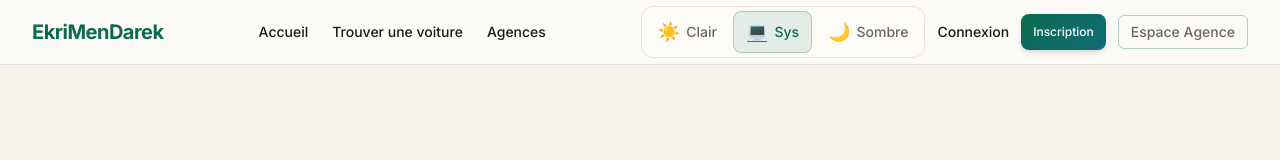
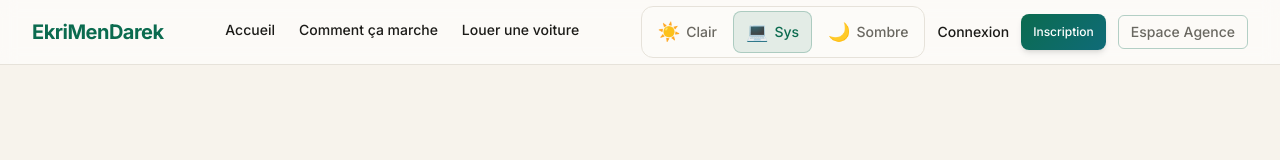
Before and after one commit to echeballah-coder/ekrimendarek-fullstack, a Next.js app in the folder frontend/: page /account in a window 1280 px wide. Shown: the top 160 px of the page. Built offline with nearby package versions, Linux system fonts and the light colour scheme.

Commit message:
P1.2 : header minimal (3 liens) via routes

```diff
--- a/frontend/components/layout/Header.tsx
+++ b/frontend/components/layout/Header.tsx
@@ -1,15 +1,17 @@
 "use client"
 
 import { useEffect, useState } from "react"
-import { useRouter } from "next/navigation"
+import { useRouter, usePathname } from "next/navigation"
 import Link from "next/link"
 import { Button } from "@/components/ui/Button"
 import { getSession, clearSession, UserSession } from "@/lib/authSession"
 import { toast } from "sonner"
 import { ThemeToggle } from "@/components/theme/ThemeToggle"
+import { NAV_PRIMARY, isActivePath } from "@/lib/routes"
 
 export function Header() {
     const router = useRouter()
+    const pathname = usePathname()
     const [session, setSession] = useState<UserSession | null>(null)
     const [mounted, setMounted] = useState(false)
 
@@ -39,15 +41,24 @@ export function Header() {
 
                 {/* Desktop Navigation */}
                 <nav className="hidden md:flex items-center gap-6">
-                    <Link href="/" className="text-sm font-medium text-brand-text hover:text-brand-accent transition-colors">
-                        Accueil
-                    </Link>
-                    <Link href="/recherche" className="text-sm font-medium text-brand-text hover:text-brand-accent transition-colors">
-                        Trouver une voiture
-                    </Link>
-                    <Link href="#" className="text-sm font-medium text-brand-text hover:text-brand-accent transition-colors">
-                        Agences
-                    </Link>
+                    {NAV_PRIMARY.map((item) => {
+                        const isActive = isActivePath(pathname, item.href)
+                        return (
+                            <Link
+                                key={item.href}
+                                href={item.href}
+                                className={`text-sm font-medium transition-colors relative pb-1 ${isActive
+                                        ? "text-brand-accent"
+                                        : "text-brand-text hover:text-brand-accent"
+                                    }`}
+                            >
+                                {item.label}
+                                {isActive && (
+                                    <span className="absolute bottom-0 left-0 right-0 h-0.5 bg-brand-accent rounded-full" />
+                                )}
+                            </Link>
+                        )
+                    })}
                 </nav>
 
                 <div className="flex items-center gap-3">
```
